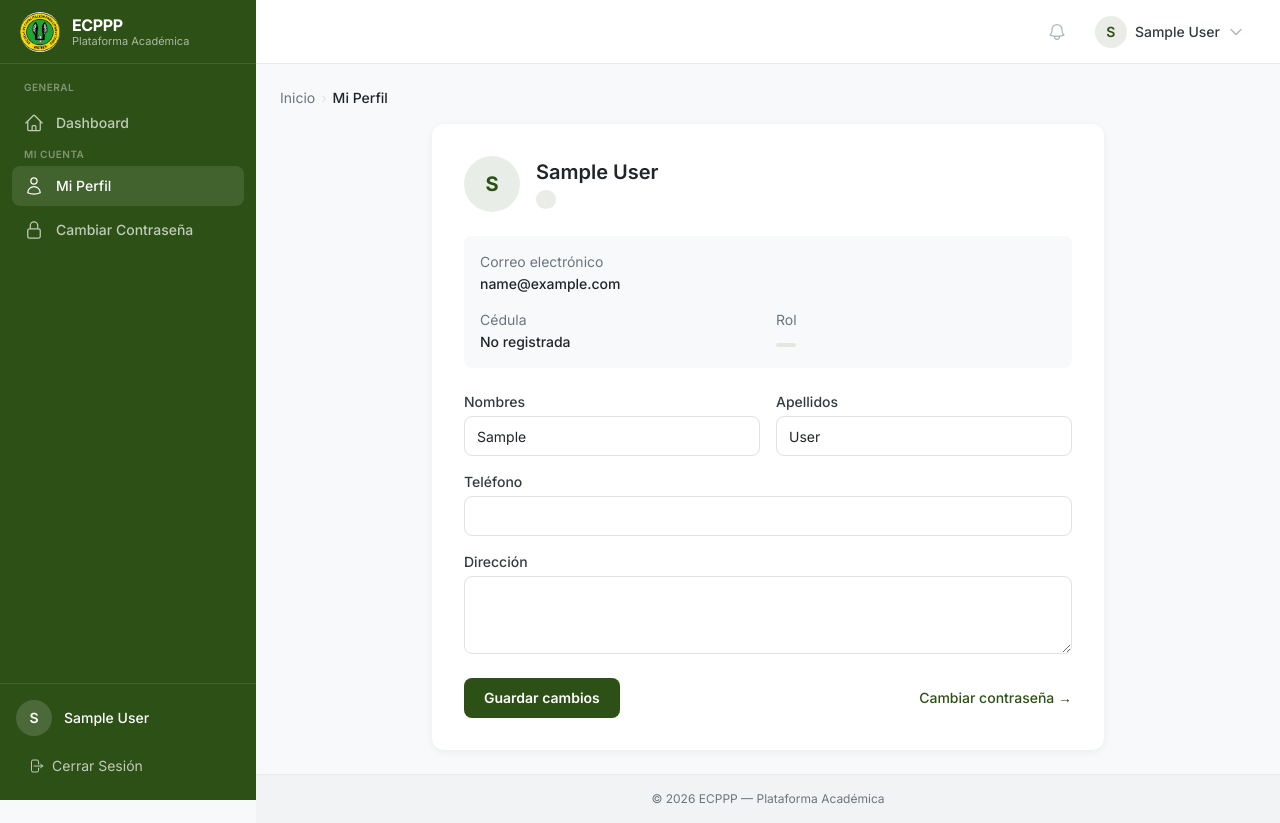
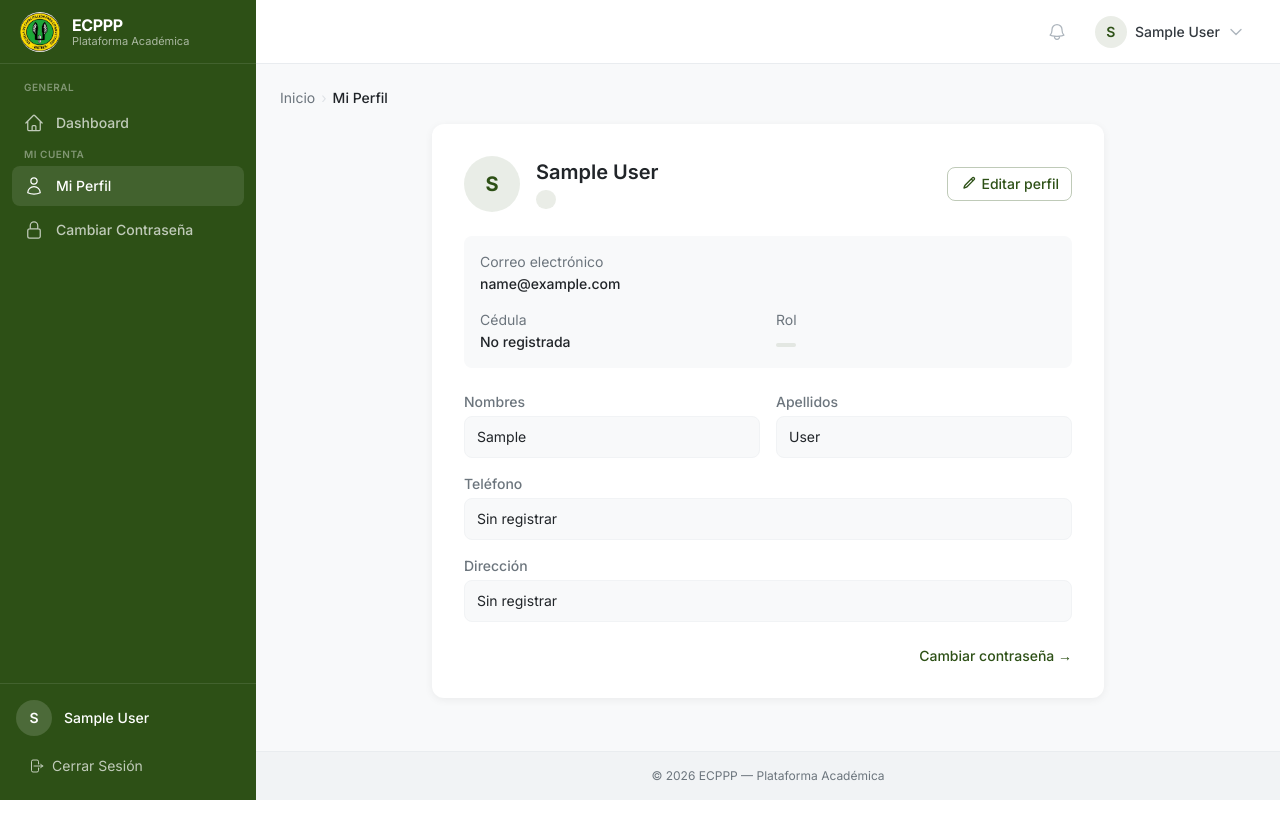
Before and after one commit to martinizin/proyecto-ecpp, a Django app: page /usuarios/perfil/ in a window 1280 px wide. After the commit the page ends 800 px from the top, so only its background shows below. Run offline with Django 5.2, Linux system fonts and the light colour scheme; the visitor is signed in with stand-in values (Sample User, id 1); data that the repository does not hold is empty; some libraries are stand-ins or nearby versions.

Commit message:
fix(usuarios): perfil con modo lectura/edición y dirty-check

```diff
--- a/apps/usuarios/presentation/views.py
+++ b/apps/usuarios/presentation/views.py
@@ -168,6 +168,17 @@ class PerfilView(View):
 
     template_name = "usuarios/perfil.html"
 
+    def _profile_initial(self, user):
+        """Snapshot of editable fields used by the Alpine.js dirty-check
+        on the template (json_script-encoded to be XSS-safe).
+        """
+        return {
+            "firstName": user.first_name or "",
+            "lastName": user.last_name or "",
+            "telefono": user.telefono or "",
+            "direccion": user.direccion or "",
+        }
+
     def get(self, request):
         form = DatosPersonalesForm(
             initial={
@@ -177,12 +188,20 @@ class PerfilView(View):
                 "direccion": request.user.direccion,
             }
         )
-        return render(request, self.template_name, {"form": form})
+        return render(
+            request,
+            self.template_name,
+            {"form": form, "profile_initial": self._profile_initial(request.user)},
+        )
 
     def post(self, request):
         form = DatosPersonalesForm(request.POST)
         if not form.is_valid():
-            return render(request, self.template_name, {"form": form})
+            return render(
+                request,
+                self.template_name,
+                {"form": form, "profile_initial": self._profile_initial(request.user)},
+            )
 
         service = PerfilAppService()
         service.actualizar_datos(
--- a/templates/usuarios/perfil.html
+++ b/templates/usuarios/perfil.html
@@ -13,9 +13,13 @@
 </nav>
 
 <div class="max-w-2xl mx-auto">
-    <div class="bg-white rounded-xl shadow-md p-8">
-        <!-- Avatar + Name header -->
-        <div class="flex items-center gap-4 mb-6">
+    {{ profile_initial|json_script:"perfil-initial-data" }}
+    <div class="bg-white rounded-xl shadow-md p-8"
+         x-data="perfilEditor({{ form.errors|yesno:'true,false' }})">
+
+        <!-- Avatar + Name header + Edit toggle -->
+        <div class="flex items-center justify-between gap-4 mb-6">
+            <div class="flex items-center gap-4">
                 <div class="w-14 h-14 rounded-full bg-primary/10 flex items-center justify-center flex-shrink-0">
                     <span class="text-primary text-xl font-bold">{{ user.first_name|first|default:user.username|first }}</span>
                 </div>
@@ -25,7 +29,20 @@
                 </div>
             </div>
 
-        <!-- Read-only info -->
+            <!-- Edit button (visible only in read mode) -->
+            <button type="button"
+                    x-show="!editing"
+                    @click="enterEditMode()"
+                    class="inline-flex items-center gap-1.5 px-3 py-1.5 text-sm font-medium text-primary border border-primary/30 rounded-lg hover:bg-primary/5 transition-colors"
+                    aria-label="Editar perfil">
+                <svg class="w-4 h-4" fill="none" viewBox="0 0 24 24" stroke="currentColor" stroke-width="2">
+                    <path stroke-linecap="round" stroke-linejoin="round" d="M16.862 4.487l1.687-1.688a1.875 1.875 0 1 1 2.652 2.652L10.582 16.07a4.5 4.5 0 0 1-1.897 1.13L6 18l.8-2.685a4.5 4.5 0 0 1 1.13-1.897l8.932-8.931Zm0 0L19.5 7.125"/>
+                </svg>
+                Editar perfil
+            </button>
+        </div>
+
+        <!-- Read-only info (siempre visible) -->
         <div class="mb-6 p-4 bg-gray-50 rounded-lg">
             <div class="grid grid-cols-1 sm:grid-cols-2 gap-4 text-sm">
                 <div class="sm:col-span-2">
@@ -54,7 +71,39 @@
         <form method="post" novalidate>
             {% csrf_token %}
 
-            <div class="grid grid-cols-1 md:grid-cols-2 gap-4 mb-4">
+            <!-- =====================  READ MODE  ===================== -->
+            <div x-show="!editing" class="space-y-4">
+                <div class="grid grid-cols-1 md:grid-cols-2 gap-4">
+                    <div>
+                        <span class="block text-sm font-medium text-gray-500 mb-1">Nombres</span>
+                        <p class="text-gray-800 text-sm py-2.5 px-3 bg-gray-50 rounded-lg border border-gray-100" x-text="original.firstName || 'Sin registrar'"></p>
+                    </div>
+                    <div>
+                        <span class="block text-sm font-medium text-gray-500 mb-1">Apellidos</span>
+                        <p class="text-gray-800 text-sm py-2.5 px-3 bg-gray-50 rounded-lg border border-gray-100" x-text="original.lastName || 'Sin registrar'"></p>
+                    </div>
+                </div>
+
+                <div>
+                    <span class="block text-sm font-medium text-gray-500 mb-1">Teléfono</span>
+                    <p class="text-gray-800 text-sm py-2.5 px-3 bg-gray-50 rounded-lg border border-gray-100" x-text="original.telefono || 'Sin registrar'"></p>
+                </div>
+
+                <div>
+                    <span class="block text-sm font-medium text-gray-500 mb-1">Dirección</span>
+                    <p class="text-gray-800 text-sm py-2.5 px-3 bg-gray-50 rounded-lg border border-gray-100 whitespace-pre-wrap" x-text="original.direccion || 'Sin registrar'"></p>
+                </div>
+
+                <div class="flex justify-end pt-2">
+                    <a href="{% url 'usuarios:cambiar_contrasena' %}" class="text-primary hover:text-secondary font-medium text-sm transition-colors">
+                        Cambiar contraseña →
+                    </a>
+                </div>
+            </div>
+
+            <!-- =====================  EDIT MODE  ===================== -->
+            <div x-show="editing" x-cloak class="space-y-4">
+                <div class="grid grid-cols-1 md:grid-cols-2 gap-4">
                     <div>
                         <label for="id_first_name" class="block text-sm font-medium text-gray-700 mb-1">{{ form.first_name.label }}</label>
                         {{ form.first_name }}
@@ -71,7 +120,7 @@
                     </div>
                 </div>
 
-            <div class="mb-4">
+                <div>
                     <label for="id_telefono" class="block text-sm font-medium text-gray-700 mb-1">{{ form.telefono.label }}</label>
                     {{ form.telefono }}
                     {% if form.telefono.errors %}
@@ -79,7 +128,7 @@
                     {% endif %}
                 </div>
 
-            <div class="mb-6">
+                <div>
                     <label for="id_direccion" class="block text-sm font-medium text-gray-700 mb-1">{{ form.direccion.label }}</label>
                     {{ form.direccion }}
                     {% if form.direccion.errors %}
@@ -87,15 +136,76 @@
                     {% endif %}
                 </div>
 
-            <div class="flex items-center justify-between">
-                <button type="submit" class="bg-primary hover:bg-secondary text-white font-semibold py-2.5 px-5 rounded-lg transition-colors text-sm">
+                <div class="flex items-center justify-end gap-2 pt-2">
+                    <button type="button"
+                            @click="cancelEdit()"
+                            class="px-4 py-2.5 text-sm font-medium text-gray-700 bg-white border border-gray-300 rounded-lg hover:bg-gray-50 transition-colors">
+                        Cancelar
+                    </button>
+                    <button type="submit"
+                            :disabled="!isDirty()"
+                            :class="isDirty()
+                                ? 'bg-primary hover:bg-secondary text-white cursor-pointer'
+                                : 'bg-gray-200 text-gray-400 cursor-not-allowed'"
+                            class="px-5 py-2.5 text-sm font-semibold rounded-lg transition-colors">
                         Guardar cambios
                     </button>
-                <a href="{% url 'usuarios:cambiar_contrasena' %}" class="text-primary hover:text-secondary font-medium text-sm transition-colors">
-                    Cambiar contraseña →
-                </a>
+                </div>
             </div>
         </form>
     </div>
 </div>
+
+<script>
+    function perfilEditor(hasErrors) {
+        // El backend embebe los datos originales vía json_script (XSS-safe).
+        const initial = JSON.parse(document.getElementById('perfil-initial-data').textContent);
+        return {
+            // Snapshot inmutable de los valores cargados desde el server
+            original: { ...initial },
+            // Si el form vino con errores de validación → arrancar en edit mode
+            // para que el usuario vea el error y pueda corregir
+            editing: hasErrors,
+
+            enterEditMode() {
+                // Reset cualquier input que el usuario hubiera tocado antes
+                this.resetInputs();
+                this.editing = true;
+            },
+
+            cancelEdit() {
+                this.resetInputs();
+                this.editing = false;
+            },
+
+            resetInputs() {
+                // Volver los inputs al snapshot original
+                const map = {
+                    id_first_name: this.original.firstName,
+                    id_last_name:  this.original.lastName,
+                    id_telefono:   this.original.telefono,
+                    id_direccion:  this.original.direccion,
+                };
+                for (const [id, val] of Object.entries(map)) {
+                    const el = document.getElementById(id);
+                    if (el) el.value = val;
+                }
+            },
+
+            isDirty() {
+                // Comparar valores actuales de los inputs vs snapshot original
+                const get = (id) => {
+                    const el = document.getElementById(id);
+                    return el ? el.value : '';
+                };
+                return (
+                    get('id_first_name') !== this.original.firstName ||
+                    get('id_last_name')  !== this.original.lastName  ||
+                    get('id_telefono')   !== this.original.telefono  ||
+                    get('id_direccion')  !== this.original.direccion
+                );
+            },
+        };
+    }
+</script>
 {% endblock %}
```
Lines whose indentation alone changed are shown as unchanged.
